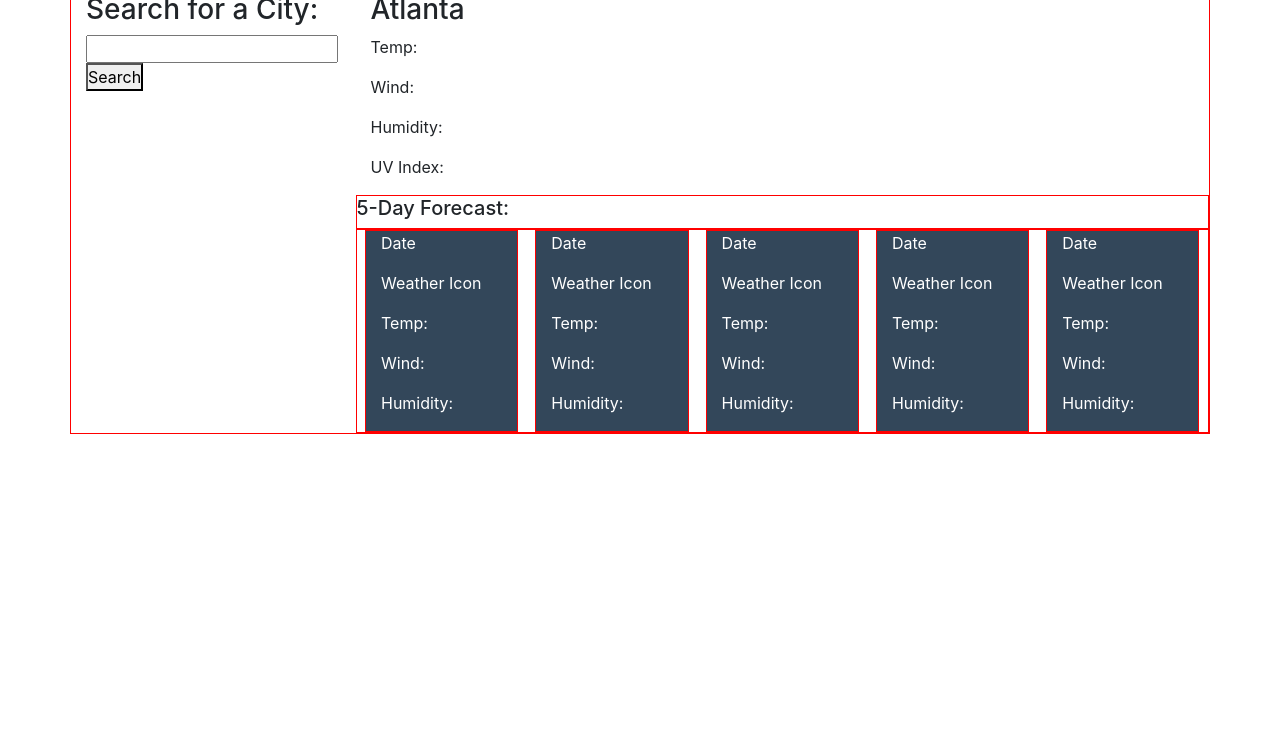
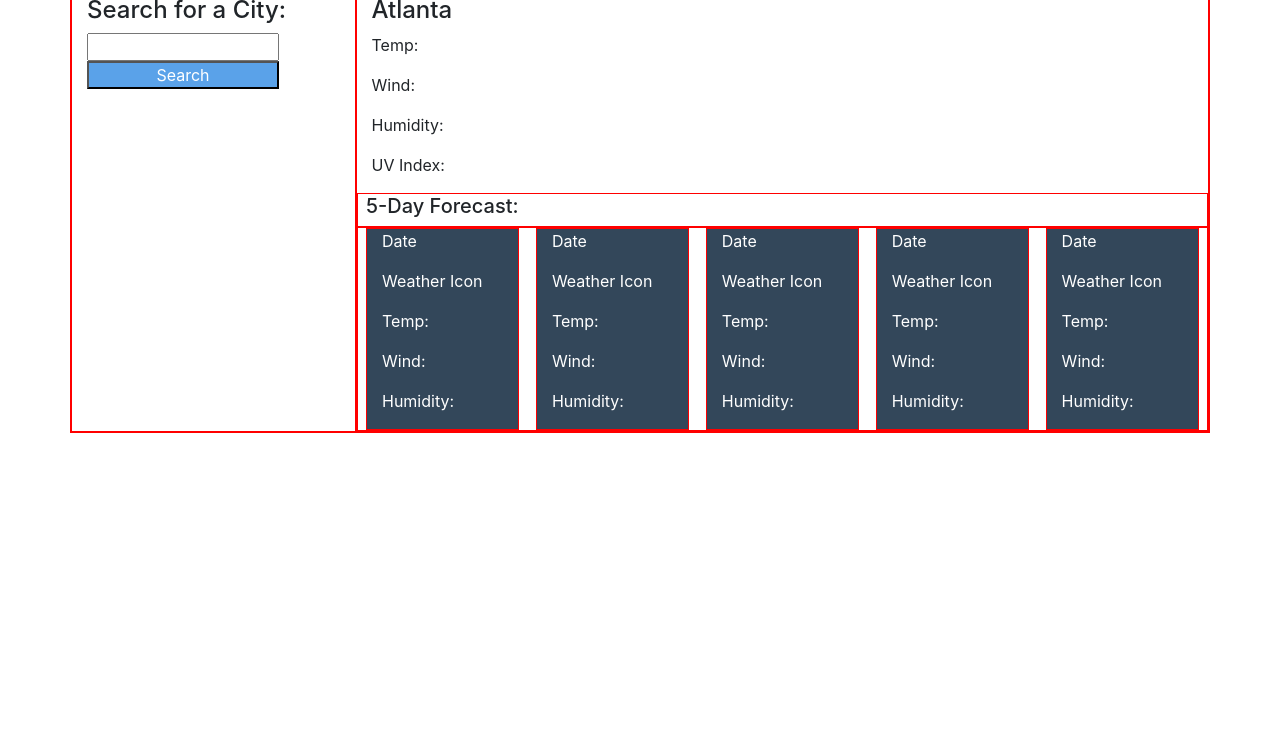
Before and after one commit to jojobautistaum/weather-dashboard, a plain HTML site: page index.html in a window 1280 px wide. Shown: the part 56-800 px from the top of the page. Drawn offline with nearby package versions, Linux system fonts and the light colour scheme.

Commit message:
adding background colors and sizing elements

```diff
--- a/assets/css/style.css
+++ b/assets/css/style.css
@@ -5,17 +5,17 @@
 }
 
 h2 {
+    color: white;
     text-align: center;
     background-image: linear-gradient(to right, #3B6DC3, #261061);
 }
 
-.event-columns {
-    display: flex;
-    margin: 0 auto;
+.row, .col, div {
+    border: 1px solid red;
 }
 
-.row, .col {
-    border: 1px solid red;
+h5 {
+    margin-left: 1%;
 }
 
 .col {
@@ -24,3 +24,12 @@ h2 {
     margin: 0 1%;
     background-color: #33475A;
 }
+
+button, input {
+    width: 12em;
+}
+
+button {
+    background-color: #5AA2E9;
+    color: white;
+}
--- a/index.html
+++ b/index.html
@@ -17,12 +17,12 @@
         </section>
         <section class="row">
             <div class="col-3">
-                <h3>Search for a City:</h3>
-                <input type="text">
+                <h4>Search for a City:</h4>
+                <input type="text"><br>
                 <button>Search</button>
             </div>
             <div class="col-9">
-                <h3>Atlanta</h3>
+                <h4>Atlanta</h4>
                 <p>Temp:</p>
                 <p>Wind:</p>
                 <p>Humidity:</p>
```
